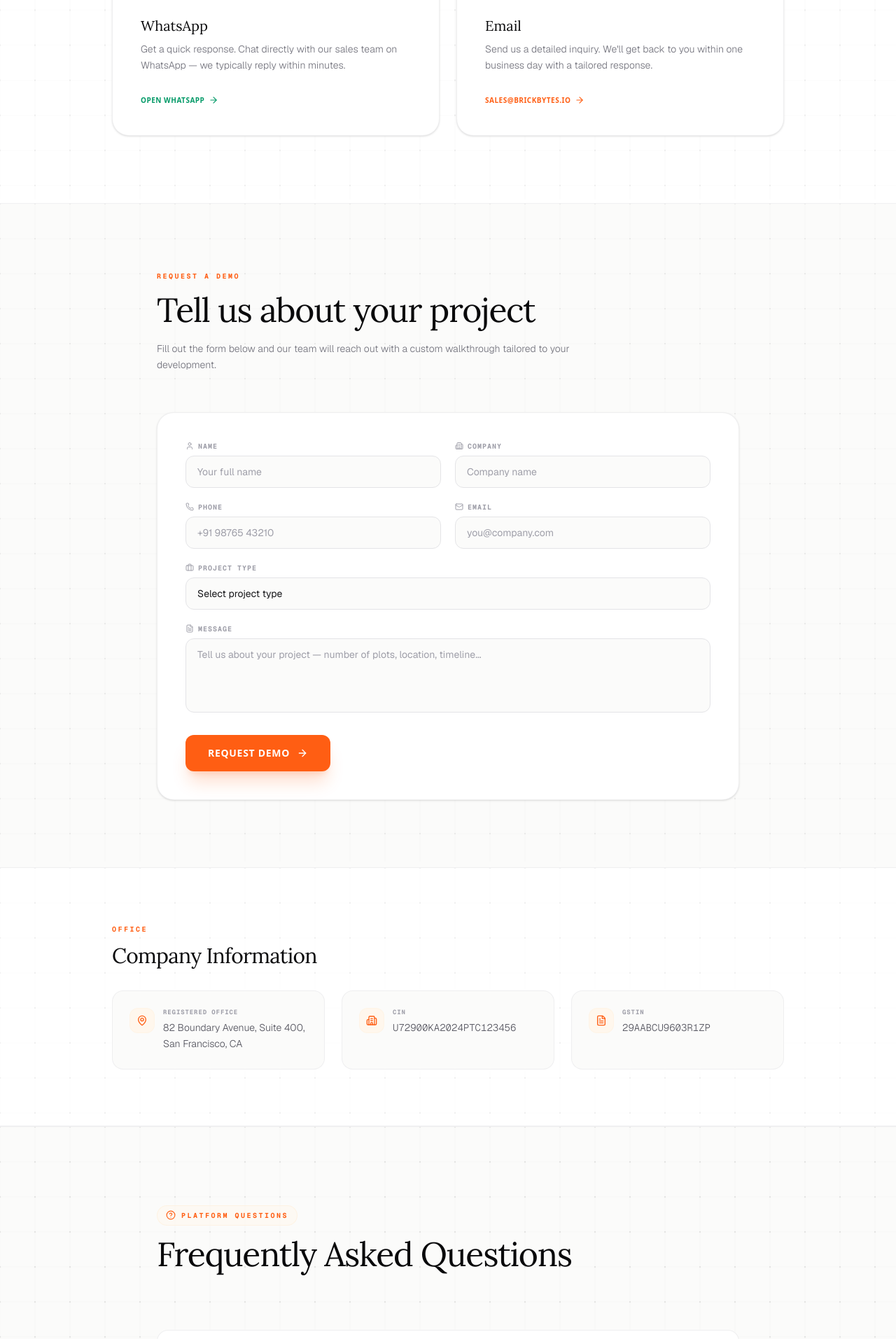
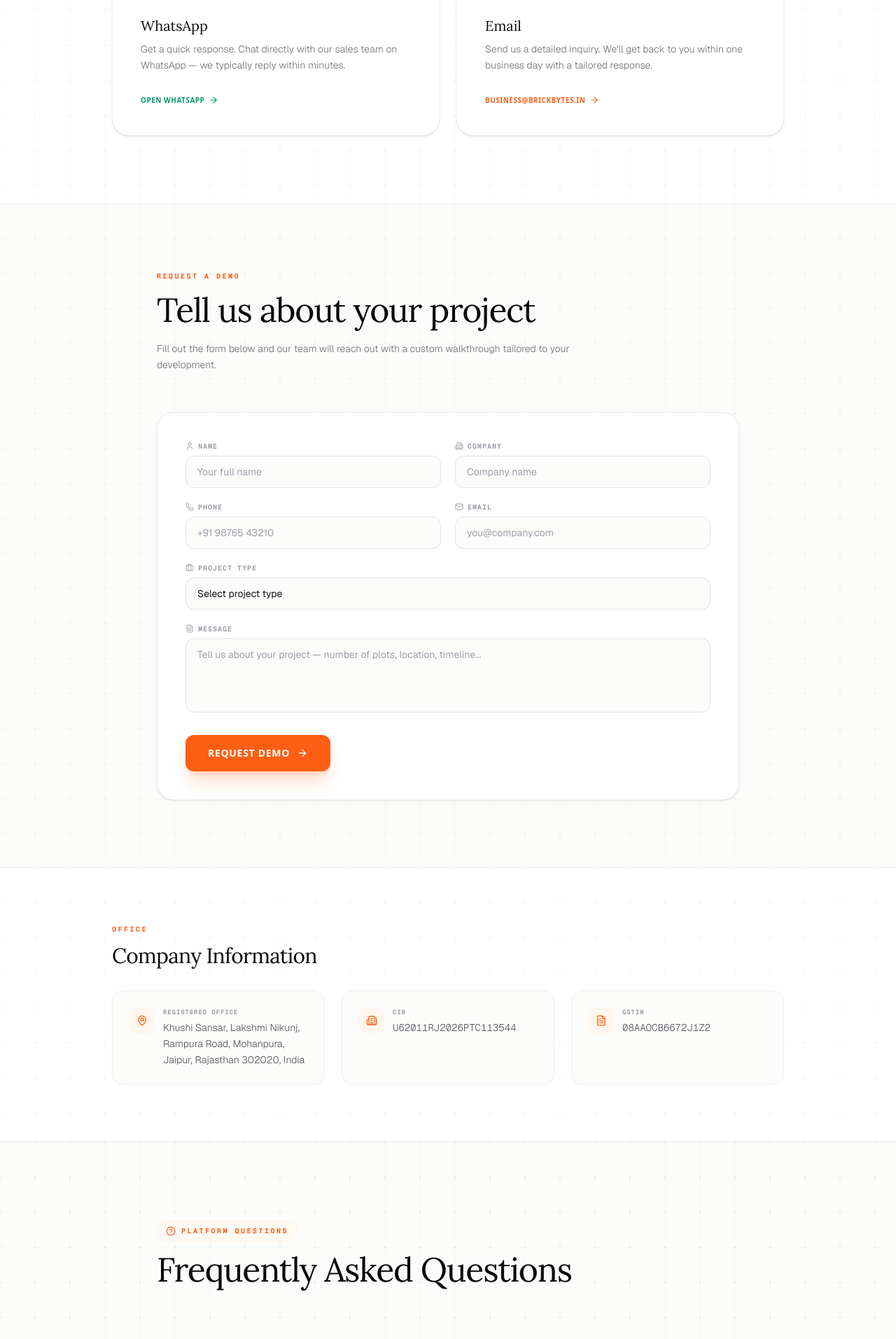
Before and after one commit to Utkarsh9571/brickbytes-utkarsh, a Next.js app: page /contact in a window 1280 px wide. Shown: the part 700-2613 px from the top of the page at 70% size. Built offline with nearby package versions, Linux system fonts and the light colour scheme.

Commit message:
feat: add ContactPage, FinalCTA, and Footer components for improved lead generation and site navigation

```diff
--- a/src/components/ContactPage.tsx
+++ b/src/components/ContactPage.tsx
@@ -117,7 +117,7 @@ export default function ContactPage() {
             {/* WhatsApp Card */}
             <motion.a
               variants={fadeUp}
-              href="https://wa.me/918005550142"
+              href="https://wa.me/919507321260"
               target="_blank"
               rel="noopener noreferrer"
               className="group relative bg-white border border-zinc-200/60 rounded-3xl p-8 sm:p-10 transition-all duration-300 shadow-sm hover:border-emerald-400/50 hover:shadow-luxury-deep card-hover-accent accent-radius-3xl text-left"
@@ -141,7 +141,7 @@ export default function ContactPage() {
             {/* Email Card */}
             <motion.a
               variants={fadeUp}
-              href="mailto:sales@brickbytes.io"
+              href="mailto:business@brickbytes.in"
               className="group relative bg-white border border-zinc-200/60 rounded-3xl p-8 sm:p-10 transition-all duration-300 shadow-sm hover:border-brick-orange/40 hover:shadow-luxury-deep card-hover-accent accent-radius-3xl text-left"
             >
               <div className="flex items-center justify-center w-12 h-12 rounded-2xl bg-orange-50 border border-orange-100/50 mb-6">
@@ -154,7 +154,7 @@ export default function ContactPage() {
                 Send us a detailed inquiry. We&apos;ll get back to you within one business day with a tailored response.
               </p>
               <span className="inline-flex items-center gap-1.5 text-[10px] font-bold uppercase tracking-wider text-brick-orange group-hover:text-brick-orange/80 transition-colors">
-                <span>sales@brickbytes.io</span>
+                <span>business@brickbytes.in</span>
                 <ArrowRight className="w-3.5 h-3.5 transition-transform duration-200 group-hover:translate-x-0.5" />
               </span>
             </motion.a>
@@ -369,9 +369,11 @@ export default function ContactPage() {
                     Registered Office
                   </div>
                   <p className="text-xs sm:text-sm text-zinc-600 font-sans font-light leading-relaxed">
-                    82 Boundary Avenue, Suite 400,
+                    Khushi Sansar, Lakshmi Nikunj,
                     <br />
-                    San Francisco, CA
+                    Rampura Road, Mohanpura,
+                    <br />
+                    Jaipur, Rajasthan 302020, India
                   </p>
                 </div>
               </div>
@@ -386,7 +388,7 @@ export default function ContactPage() {
                     CIN
                   </div>
                   <p className="text-xs sm:text-sm text-zinc-600 font-mono font-light leading-relaxed">
-                    U72900KA2024PTC123456
+                    U62011RJ2026PTC113544
                   </p>
                 </div>
               </div>
@@ -401,7 +403,7 @@ export default function ContactPage() {
                     GSTIN
                   </div>
                   <p className="text-xs sm:text-sm text-zinc-600 font-mono font-light leading-relaxed">
-                    29AABCU9603R1ZP
+                    08AAOCB6672J1Z2
                   </p>
                 </div>
               </div>
--- a/src/components/FinalCTA.tsx
+++ b/src/components/FinalCTA.tsx
@@ -104,7 +104,7 @@ export default function FinalCTA() {
             variants={buttonVariants}
             whileHover={{ y: -2 }}
             whileTap={{ y: 0 }}
-            href="#book-demo"
+            href="/contact"
             className="w-full sm:w-auto flex items-center justify-center gap-2.5 px-8 py-4 rounded-xl bg-brick-orange hover:bg-brick-orange/95 text-white font-bold text-xs sm:text-sm tracking-wider uppercase transition-colors duration-300 shadow-xl shadow-brick-orange/20"
           >
             <Calendar className="w-4 h-4" />
@@ -116,7 +116,7 @@ export default function FinalCTA() {
             variants={buttonVariants}
             whileHover={{ y: -2 }}
             whileTap={{ y: 0 }}
-            href="#contact-us"
+            href="/contact"
             className="w-full sm:w-auto flex items-center justify-center gap-2.5 px-8 py-4 rounded-xl bg-transparent border border-zinc-800 hover:border-zinc-700 text-zinc-300 hover:text-white font-bold text-xs sm:text-sm tracking-wider uppercase transition-colors duration-300"
           >
             <PhoneCall className="w-4 h-4" />
--- a/src/components/Footer.tsx
+++ b/src/components/Footer.tsx
@@ -188,15 +188,15 @@ export default function Footer() {
             <ul className="flex flex-col gap-3.5">
               <li className="flex items-start gap-2 text-xs sm:text-sm text-zinc-500 font-sans font-light">
                 <MapPin className="w-4 h-4 text-brick-orange mt-0.5 shrink-0" />
-                <span>82 Boundary Avenue, Suite 400, San Francisco, CA</span>
+                <span>Khushi Sansar, Lakshmi Nikunj, Rampura Road, Mohanpura, Jaipur, Rajasthan 302020, India</span>
               </li>
               <li className="flex items-center gap-2 text-xs sm:text-sm text-zinc-500 font-sans font-light hover:text-brick-orange transition-colors">
                 <Mail className="w-4 h-4 text-brick-orange shrink-0" />
-                <a href="mailto:sales@brickbytes.io">sales@brickbytes.io</a>
+                <a href="mailto:business@brickbytes.in">business@brickbytes.in</a>
               </li>
               <li className="flex items-center gap-2 text-xs sm:text-sm text-zinc-500 font-sans font-light hover:text-brick-orange transition-colors">
                 <Phone className="w-4 h-4 text-brick-orange shrink-0" />
-                <a href="tel:+18005550142">+1 (800) 555-0142</a>
+                <a href="tel:+919507321260">+91 9507321260</a>
               </li>
               <li className="mt-1">
                 <Link
```
